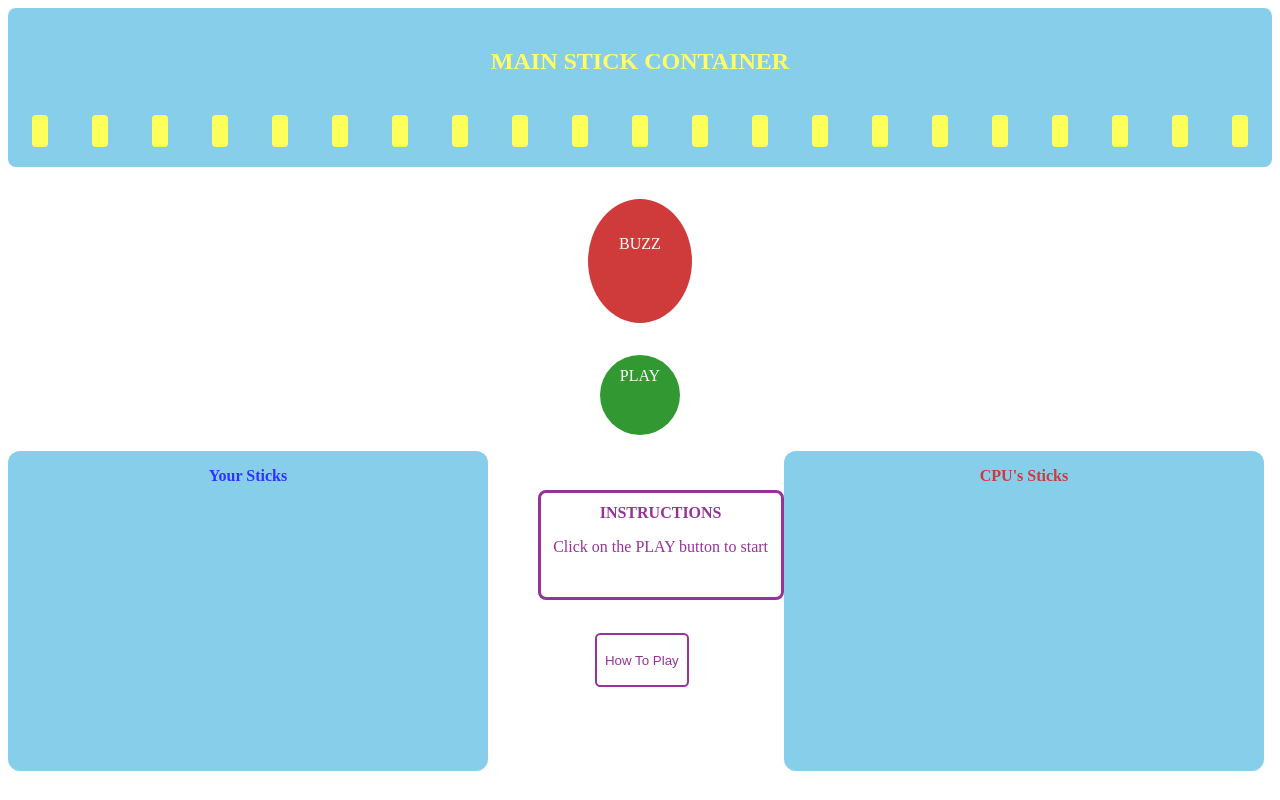
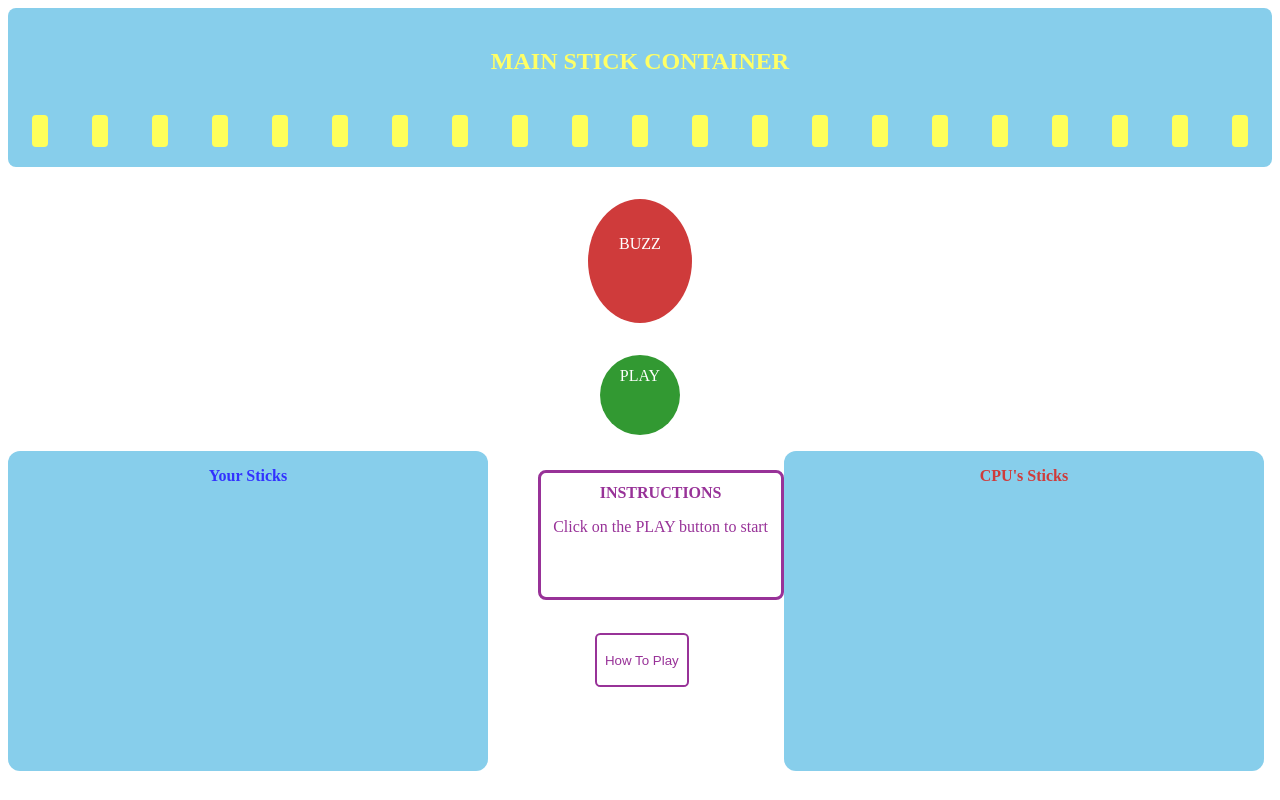
Before and after one commit to vikramj74/DontPickTheLastOne, a plain HTML site: page index.html in a window 1280 px wide. Drawn offline with nearby package versions, Linux system fonts and the light colour scheme.

Commit message:
Changed the height of the status box

```diff
--- a/style_mod.css
+++ b/style_mod.css
@@ -96,7 +96,7 @@
 	padding-top:0.75em;
 }
 #status_box {
-	height:6.5em;
+	height:7.75em;
 	width:15em;
 	display:inline-block;
 	background-color:white/*#87CEEB*/;
```
